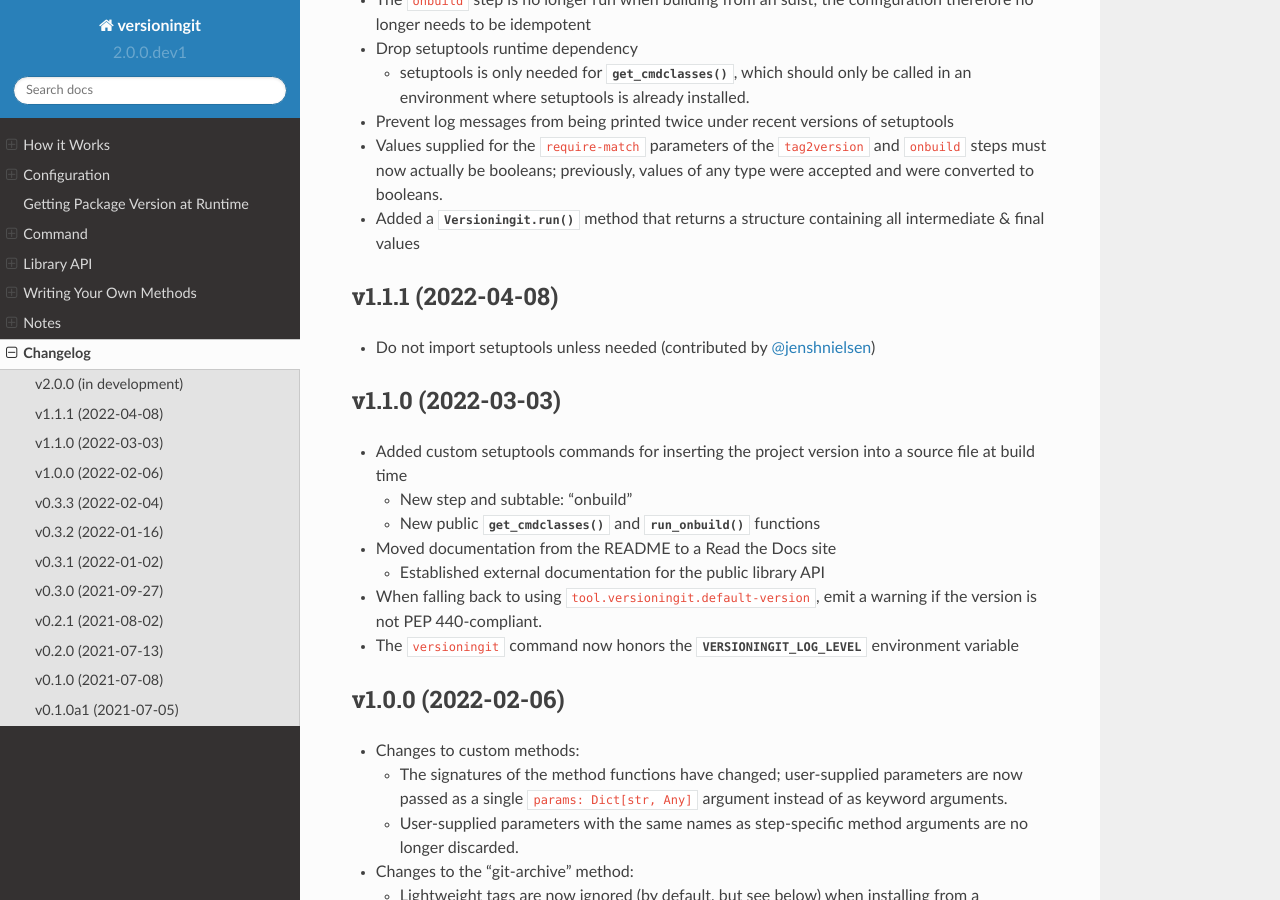
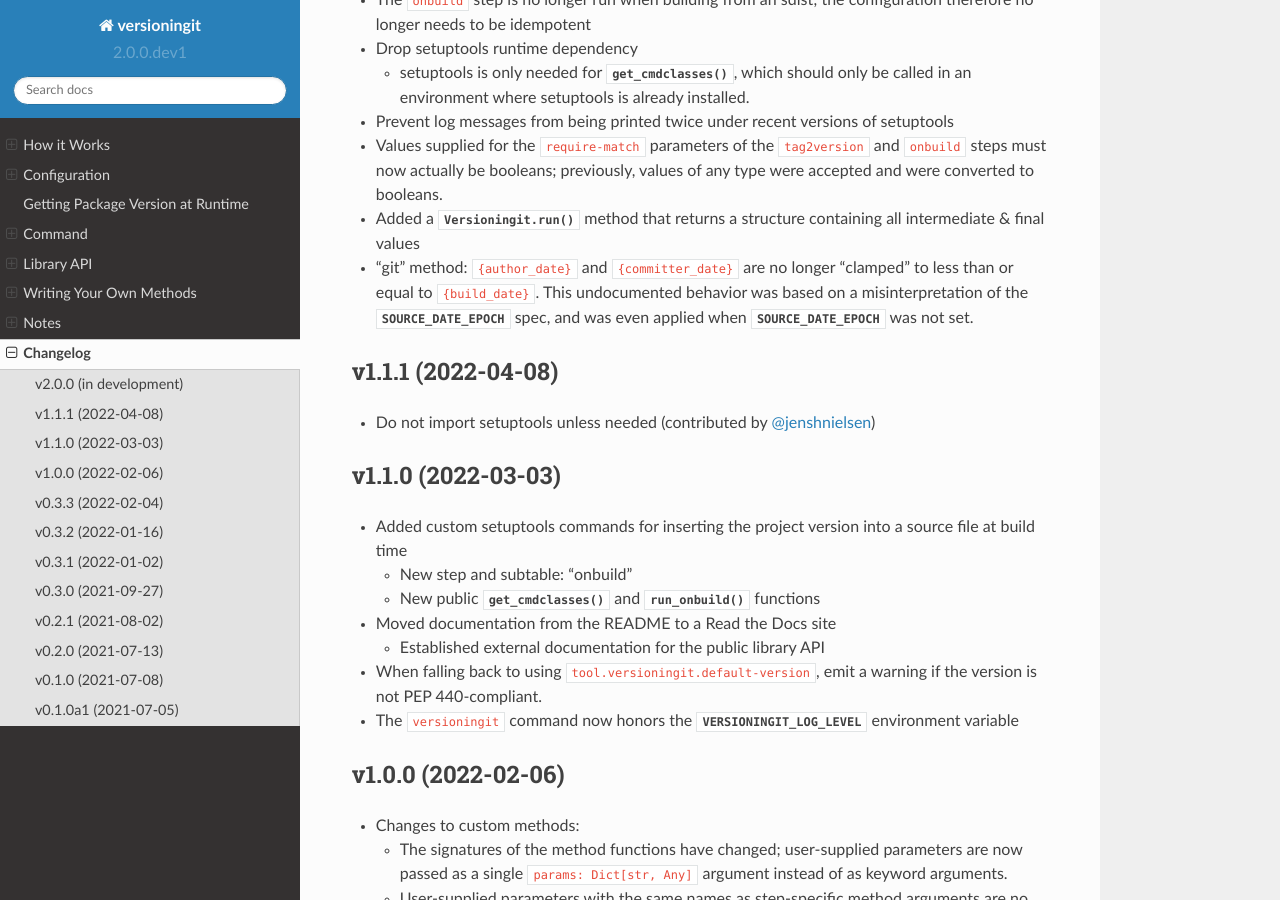
Before and after one commit to jwodder/versioningit, a Sphinx documentation site: the page built from docs/changelog.rst, in a window 1280 px wide and 900 px high, scrolled down 598 px. Built offline with Sphinx 7.4.7 and the Read the Docs theme 2.0.0, drawn with Linux system fonts in a browser that asks for light colours.

Commit message:
Don't "clamp" dates

```diff
--- a/docs/changelog.rst
+++ b/docs/changelog.rst
@@ -45,6 +45,11 @@
 
 - Added a `Versioningit.run()` method that returns a structure containing all
   intermediate & final values
+
+- "git" method: ``{author_date}`` and ``{committer_date}`` are no longer
+  "clamped" to less than or equal to ``{build_date}``.  This undocumented
+  behavior was based on a misinterpretation of the :envvar:`SOURCE_DATE_EPOCH`
+  spec, and was even applied when :envvar:`SOURCE_DATE_EPOCH` was not set.
 
 
 v1.1.1 (2022-04-08)
```
Also changed, not shown: CHANGELOG.md (+4 -0 lines), 2 other files.
